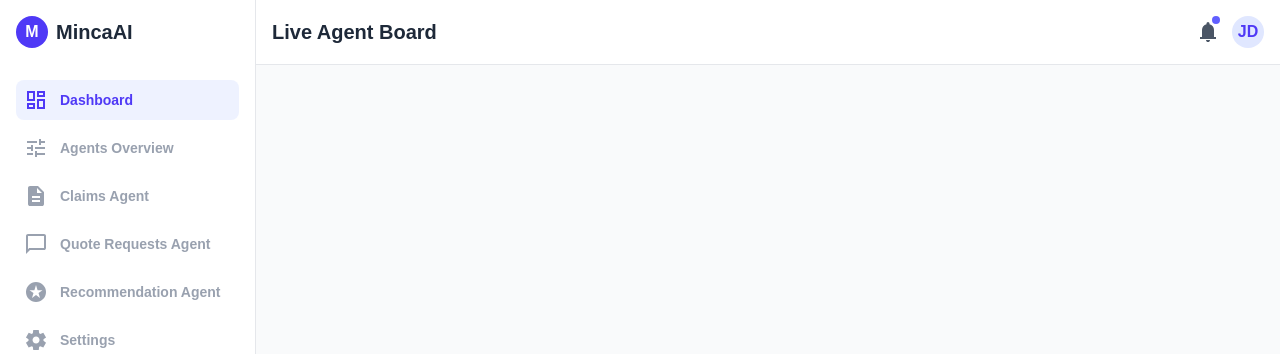
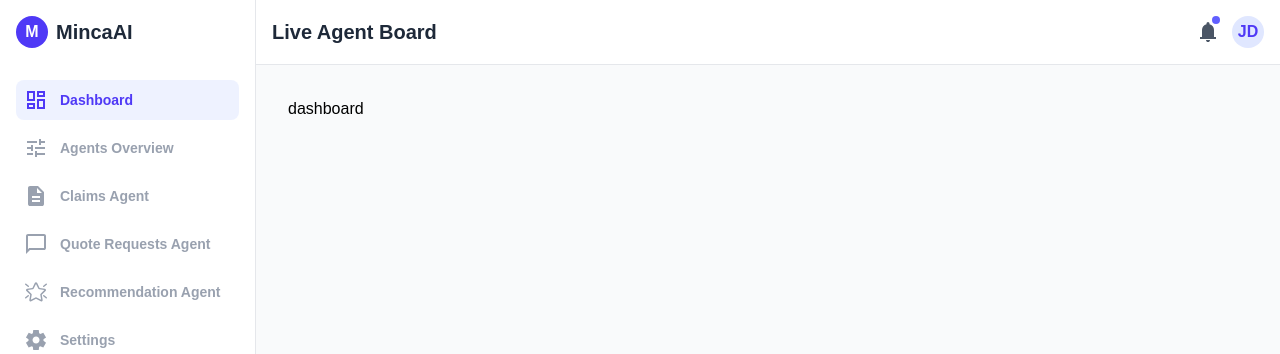
Before and after one commit to quanghung0808/minca-ai, a React (Vite) app: page /dashboard in a window 1280 px wide. Shown: the top 354 px of the page. Built offline with nearby package versions, Linux system fonts and the light colour scheme.

Commit message:
Update route icon and the root layout

```diff
--- a/src/components/layout/Layout.tsx
+++ b/src/components/layout/Layout.tsx
@@ -2,8 +2,9 @@ import React, { useState } from 'react';
 import Sidebar from './Sidebar';
 import Header from './Header';
 import Overlay from './Overlay';
+import { Outlet } from 'react-router-dom';
 
-const Layout: React.FC<{ children?: React.ReactNode }> = ({ children }) => {
+const Layout: React.FC = () => {
   const [isOpen, setIsOpen] = useState(false);
 
   const toggleSidebar = () => setIsOpen((prev) => !prev);
@@ -19,8 +20,10 @@ const Layout: React.FC<{ children?: React.ReactNode }> = ({ children }) => {
         <Header toggleSidebar={toggleSidebar} />
 
         {/* Main Content */}
-        <main className="flex-1 p-6 bg-gray-50 overflow-y-auto">
-          <div className="max-w-4xl mx-auto">{children}</div>
+        <main className="flex-1 p-8 bg-gray-50 overflow-y-auto">
+          <div className="max-w-7xl mx-auto">
+            <Outlet />
+          </div>
         </main>
       </div>
 
--- a/src/constant/routes.tsx
+++ b/src/constant/routes.tsx
@@ -35,7 +35,7 @@ export const routes: Route[] = [
     path: '/recommendation-agent',
     component: <RecommendationAgent />,
     name: 'Recommendation Agent',
-    icon: 'material-symbols:stars',
+    icon: 'fluent:star-emphasis-24-regular',
   },
   {
     path: '/settings',
```
